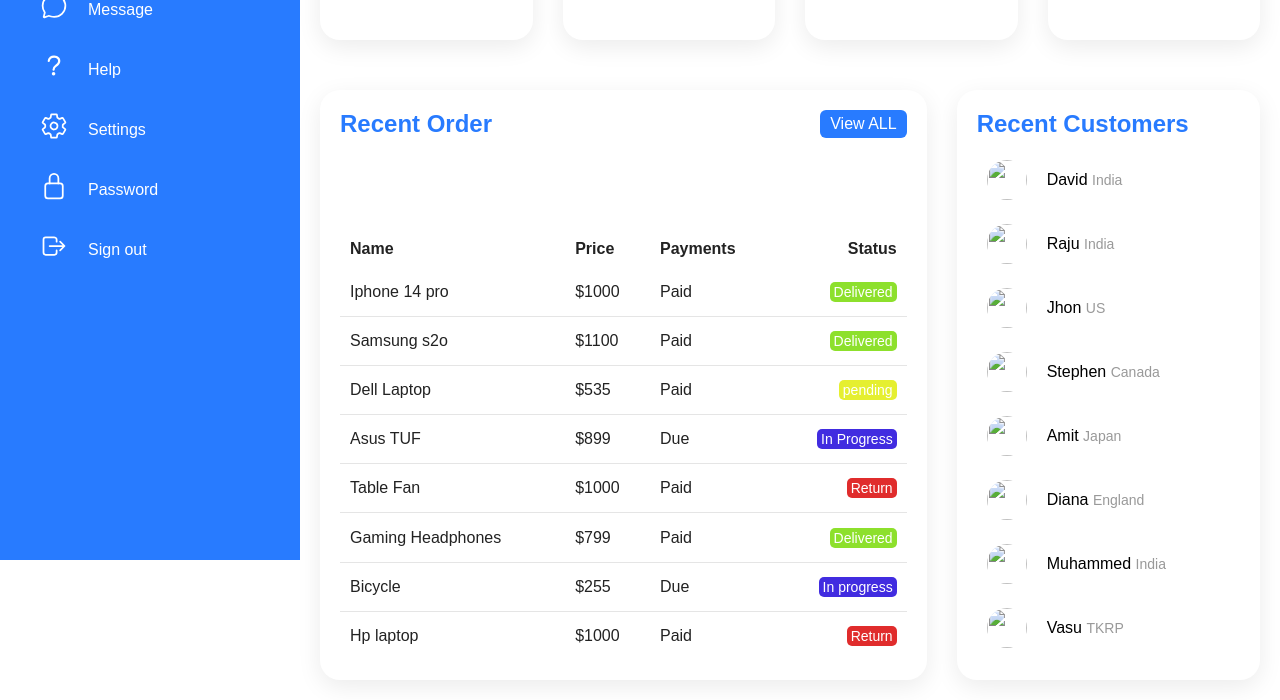
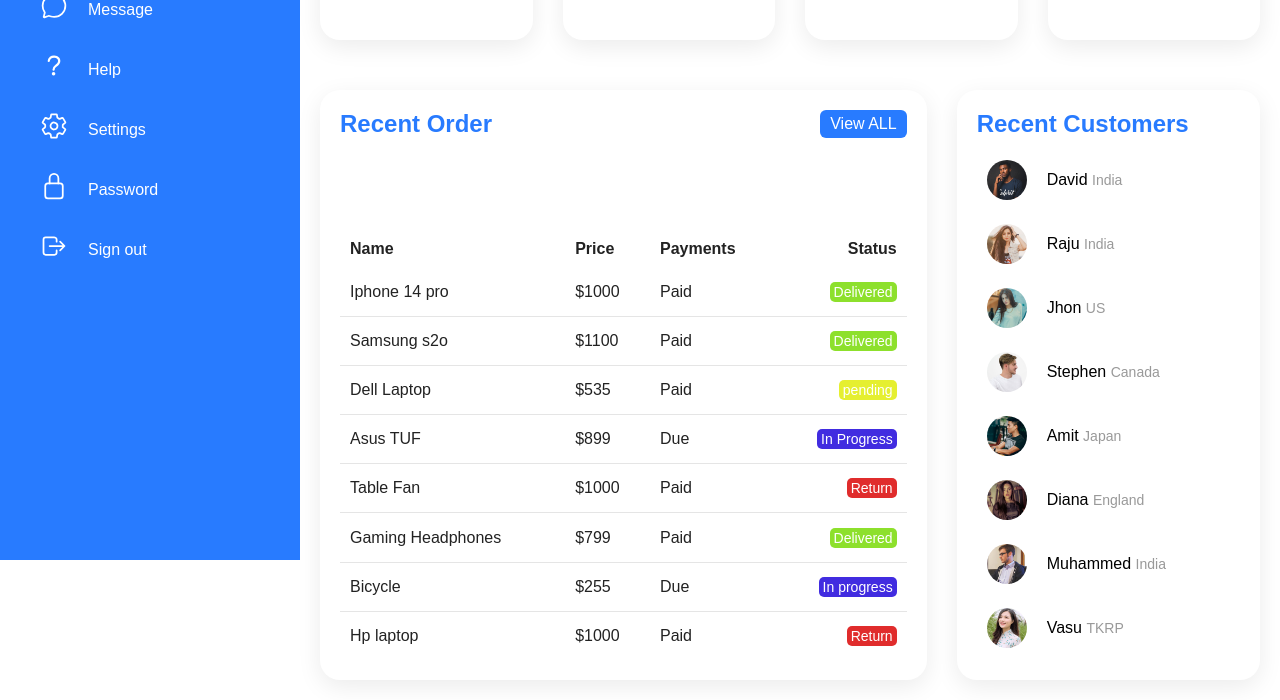
Before and after one commit to VijinV/responsive-admin-dashboard, a plain HTML site: page index.html in a window 1280 px wide. Shown: the part 240-940 px from the top of the page. Drawn offline with nearby package versions, Linux system fonts and the light colour scheme; the site is published under a folder, as on GitHub Pages, so addresses that start at the root find nothing.

Commit message:
Added readme file and organised the code

```diff
--- a/style.css
+++ b/assets/css/style.css
@@ -224,6 +224,7 @@ body {
 }
 .cardBox .card:hover {
   background: var(--blue);
+  color: var(--white);
 }
 .cardBox .card :hover .numbers,
 .cardBox .card :hover .cardname,
--- a/index.html
+++ b/index.html
@@ -5,7 +5,7 @@
     <meta http-equiv="X-UA-Compatible" content="IE=edge" />
     <meta name="viewport" content="width=device-width, initial-scale=1.0" />
     <title>Admin dashboard</title>
-    <link rel="stylesheet" href="style.css" />
+    <link rel="stylesheet" href="./assets/css/style.css" />
   </head>
   <body>
     <div class="container">
@@ -89,7 +89,7 @@
           </div>
           <!-- user Image -->
           <div class="user">
-            <img src="./user.jpg" alt="" />
+            <img src="./assets/img/user.jpg" alt="" />
           </div>
         </div>
         <!-- Card -->
@@ -207,7 +207,7 @@
             <table>
               <tr>
                 <td width="60px">
-                  <div class="imgBx"><img src="/img2.jpg" alt="" /></div>
+                  <div class="imgBx"><img src="./assets/img/img2.jpg" alt="" /></div>
                 </td>
                 <td>
                   <h4>David <span>India</span></h4>
@@ -215,7 +215,7 @@
               </tr>
               <tr>
                 <td width="60px">
-                  <div class="imgBx"><img src="/img3.jpg" alt="" /></div>
+                  <div class="imgBx"><img src="./assets/img/img3.jpg" alt="" /></div>
                 </td>
                 <td>
                   <h4>Raju <span>India</span></h4>
@@ -223,7 +223,7 @@
               </tr>
               <tr>
                 <td width="60px">
-                  <div class="imgBx"><img src="/img4.jpg" alt="" /></div>
+                  <div class="imgBx"><img src="./assets/img/img4.jpg" alt="" /></div>
                 </td>
                 <td>
                   <h4>Jhon <span>US</span></h4>
@@ -231,7 +231,7 @@
               </tr>
               <tr>
                 <td width="60px">
-                  <div class="imgBx"><img src="/img5.jpg" alt="" /></div>
+                  <div class="imgBx"><img src="./assets/img/img5.jpg" alt="" /></div>
                 </td>
                 <td>
                   <h4>Stephen <span>Canada</span></h4>
@@ -239,7 +239,7 @@
               </tr>
               <tr>
                 <td width="60px">
-                  <div class="imgBx"><img src="/img6.jpg" alt="" /></div>
+                  <div class="imgBx"><img src="./assets/img/img6.jpg" alt="" /></div>
                 </td>
                 <td>
                   <h4>Amit <span>Japan</span></h4>
@@ -247,7 +247,7 @@
               </tr>
               <tr>
                 <td width="60px">
-                  <div class="imgBx"><img src="/img7.jpg" alt="" /></div>
+                  <div class="imgBx"><img src="./assets/img/img7.jpg" alt="" /></div>
                 </td>
                 <td>
                   <h4>Diana <span>England</span></h4>
@@ -255,7 +255,7 @@
               </tr>
               <tr>
                 <td width="60px">
-                  <div class="imgBx"><img src="/img8.jpg" alt="" /></div>
+                  <div class="imgBx"><img src="./assets/img/img8.jpg" alt="" /></div>
                 </td>
                 <td>
                   <h4>Muhammed <span>India</span></h4>
@@ -263,7 +263,7 @@
               </tr>
               <tr>
                 <td width="60px">
-                  <div class="imgBx"><img src="/img9.jpg" alt="" /></div>
+                  <div class="imgBx"><img src="./assets/img/img9.jpg" alt="" /></div>
                 </td>
                 <td>
                   <h4>Vasu <span>TKRP</span></h4>
```
Also changed, not shown: assets/img/img2 (1).jpg (renamed from img2 (1).jpg), assets/img/img2.jpg (renamed from img2.jpg), assets/img/img3.jpg (renamed from img3.jpg), assets/img/img4.jpg (renamed from img4.jpg), assets/img/img5.jpg (renamed from img5.jpg), assets/img/img6.jpg (renamed from img6.jpg), assets/img/img7.jpg (renamed from img7.jpg), assets/img/img8.jpg (renamed from img8.jpg), assets/img/img9.jpg (renamed from img9.jpg), assets/img/user.jpg (renamed from user.jpg), website.png (added), website2.png (added), website3.png (added), 1 other file.
